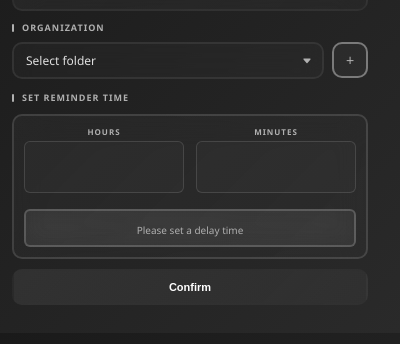
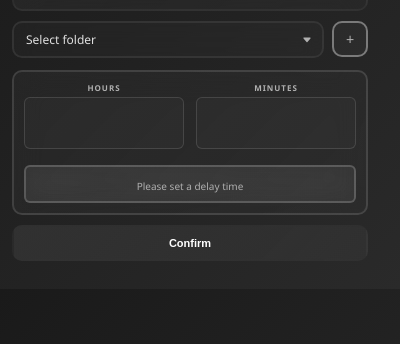
Before and after one commit to luizwardo/save-for-later, a browser extension: page save-for-later-extension/src/popup/popup.html in a window 400 px wide. Shown: the part 182-526 px from the top of the page. Drawn offline with Linux system fonts and the light colour scheme.

Commit message:
Remove section titles for organization and reminder time

```diff
--- a/save-for-later-extension/src/popup/popup.html
+++ b/save-for-later-extension/src/popup/popup.html
@@ -26,7 +26,6 @@
         </div>
 
     <div class="section">
-        <div class="section-title">Organization</div>
         <div class="folder-container">
             <select id="folder-select">
                 <option value="">Select folder</option>
@@ -39,7 +38,6 @@
     </div>
 
     <div class="section">
-        <div class="section-title">Set reminder time</div>
 
         <div class="timeline-section">
             <div class="time-picker-wheels">
```
